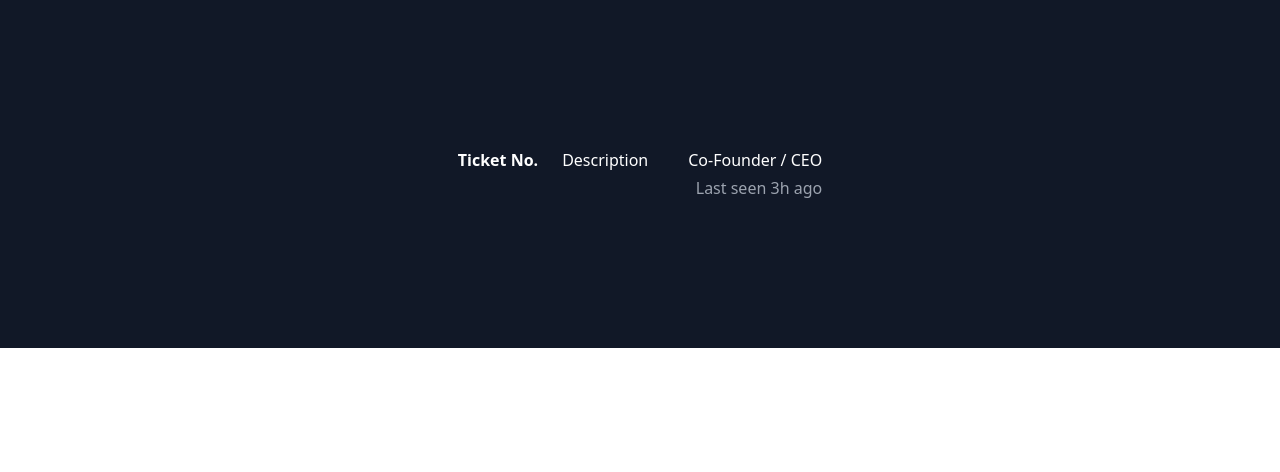
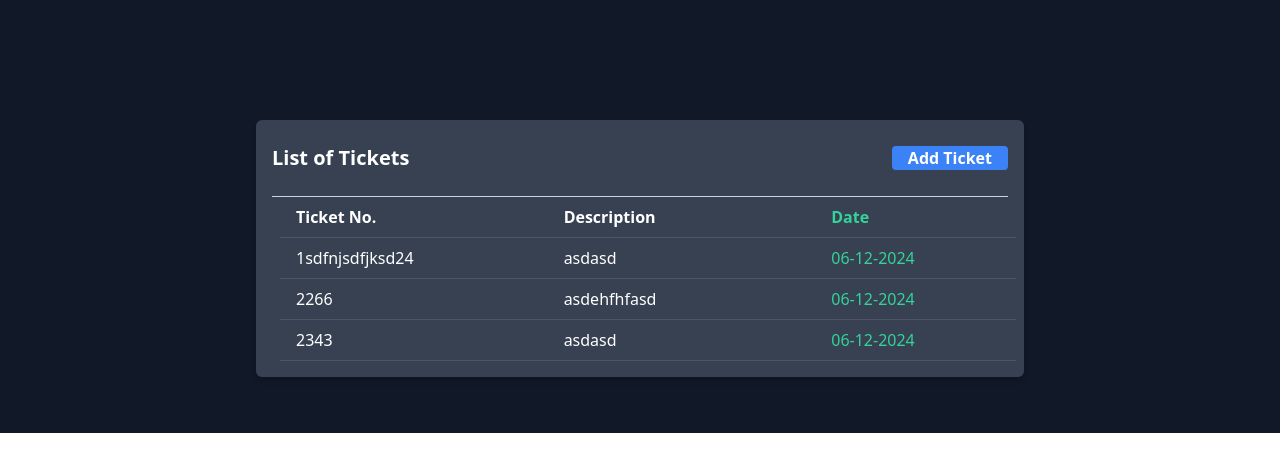
Before and after one commit to Laraib007/ticketApp_React, a React (Create React App) app: page /tickets in a window 1280 px wide. Shown: the top 472 px of the page. Built offline with nearby package versions, Linux system fonts and the light colour scheme.

Commit message:
Alhamdulillah fix all issues

```diff
--- a/src/generate.js
+++ b/src/generate.js
@@ -1,19 +1,19 @@
 import React from 'react'
-import { useNavigate } from "react-router-dom";
+import { Link, useNavigate } from "react-router-dom";
 const Generate = () => {
-   const navigate = useNavigate();
-  const handleSubmit = (e) => {
-    e.preventDefault(); // form submit stop
-    navigate("/tickets"); // route change
-  };
+  //  const navigate = useNavigate();
+  // const handleSubmit = (e) => {
+  //   e.preventDefault(); // form submit stop
+  //   navigate("/tickets"); // route change
+  // };
   return (
     <div className="App">
-     <div class="isolate bg-gray-9  00 px-6 py-24 sm:py-32 lg:px-8">
+     <div class="isolate bg-gray-900 px-6 py-24 sm:py-32 lg:px-8">
 
   <div class="mx-auto max-w-2xl ">
     <h2 class="text-4xl font-semibold tracking-tight text-balance text-white sm:text-5xl">Generate Ticket</h2>
   </div>
-  <form onSubmit={handleSubmit} class="mx-auto mt-8 max-w-xl ">
+  <form  class="mx-auto mt-8 max-w-xl ">
     <div class="grid grid-cols-1 gap-x-8 gap-y-6 sm:grid-cols-2">
 
       <div class="sm:col-span-2">
@@ -33,11 +33,12 @@ const Generate = () => {
     </div>
 
     <div class="mt-10">
+      <Link to={"/tickets"}>
   <button type='button'
-  onClick={() => navigate('/tickets')}
   class="block w-full rounded-md bg-indigo-500 px-3.5 py-2.5 text-center text-sm font-semibold text-white shadow-xs hover:bg-indigo-400">
   Submit
 </button>
+</Link>
     </div>
 
   </form>
--- a/src/tickets.js
+++ b/src/tickets.js
@@ -1,29 +1,61 @@
 import React from 'react'
+import { Link } from 'react-router-dom'
 
 const Tickets = () => {
+  const arr = [{
+    ticketNo: "1sdfnjsdfjksd24",
+    des: "asdasd",
+    date: "06-12-2024"
+  },{
+    ticketNo: "2266",
+    des: "asdehfhfasd",
+    date: "06-12-2024"
+  },{
+    ticketNo: "2343",
+    des: "asdasd",
+    date: "06-12-2024"
+  }]
+
+  console.log(arr)
   return (
     <>
     <div className="App">
-     <div class="isolate bg-gray-900 px-6 py-24 sm:py-32 lg:px-8">
-    <ul role="list" class="divide-y divide-white/5">
-  <li class="flex justify-center gap-x-2 py-5">
-    < div class="flex min-w-0 gap-x-4">
+     <div class="isolate bg-gray-900 mb-50 px-2 py-24 sm:py-14 lg:px-8">
+  <div class="bg-gray-700 shadow-md rounded-md p-4 mx-auto max-w-3xl mt-16">
+    <div className='flex items-center justify-between py-2 border-b border-gray-300'>
+    <h2 class="text-xl text-white font-semibold mb-4">List of Tickets</h2>
+    <Link to={"/"}>
+    <button class="bg-blue-500 hover:bg-blue-700 mb-4 text-white font-bold   px-4 rounded">
+  Add Ticket
+</button>
+</Link>
+</div>
+   <table class="ml-2 table-fixed w-full text-left border-collapse">
+  <thead>
+    <tr class="border-b border-gray-600">
+      <th class="w-1/3 px-4 py-2 font-semibold text-white whitespace-nowrap">Ticket No.</th>
+      <th class="w-1/3 px-4 py-2 font-semibold text-white whitespace-nowrap">Description</th>
+      <th class="w-1/4 px-4 py-2 font-semibold text-white whitespace-nowrap text-green-400">Date</th>
+    </tr>
+  </thead>
+    {/* Yaha Map Lgy ga */}
+    {arr.map((item)=> (
+      <tbody>
+    <tr class="border-b border-gray-600">
+      <td   class="px-4 py-2 whitespace-nowrap text-white break-all">{item.ticketNo}</td>
+      <td class="px-4 py-2 text-white truncate">{item.des}</td>
+      <td class="px-4 py-2 whitespace-nowrap text-green-400">{item.date}</td>
+    </tr>
+     </tbody>
+    ))}
+    </table>
+</div>
 
-      <div class="min-w-0 mr-4 flex-auto">
-        <p class="text-sm/6 font-semibold text-white">Ticket No.</p>
-      </div>
-    </div>
-    <div class="mr-4 shrink-0 sm:flex sm:flex-col sm:items-end">
-      <p class="text-sm/6 text-white">Description</p>
-    </div>
-    <div class="ml-4 shrink-0 sm:flex sm:flex-col sm:items-end">
-      <p class="text-sm/6 text-white">Co-Founder / CEO</p>
-      <p class="mt-1 text-xs/5 text-gray-400">Last seen <time datetime="2023-01-23T13:23Z">3h ago</time></p>
-    </div>
-  </li>
-</ul>
 </div>
+
 </div>
+
+
     </>
   )
 }
```
